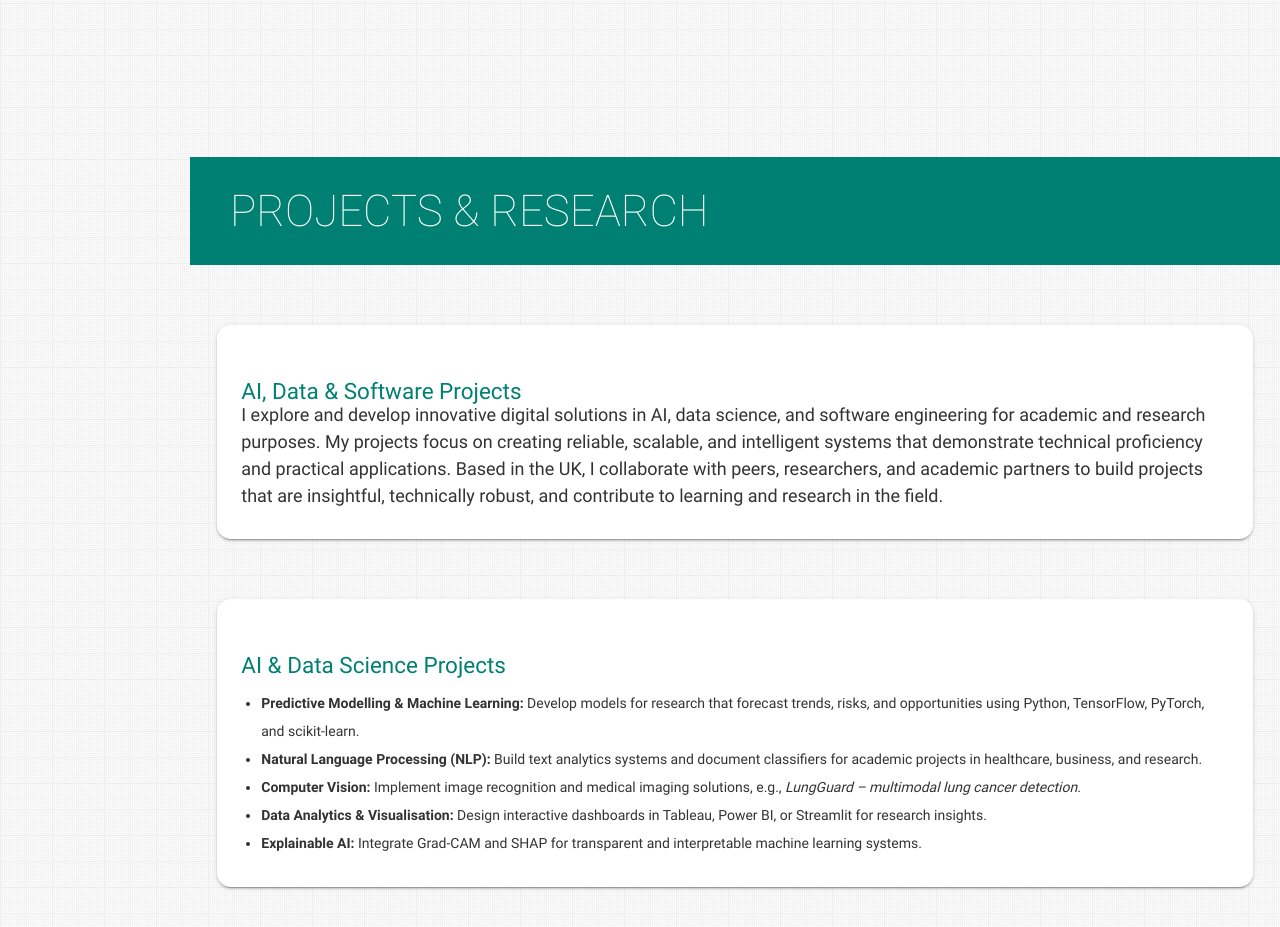
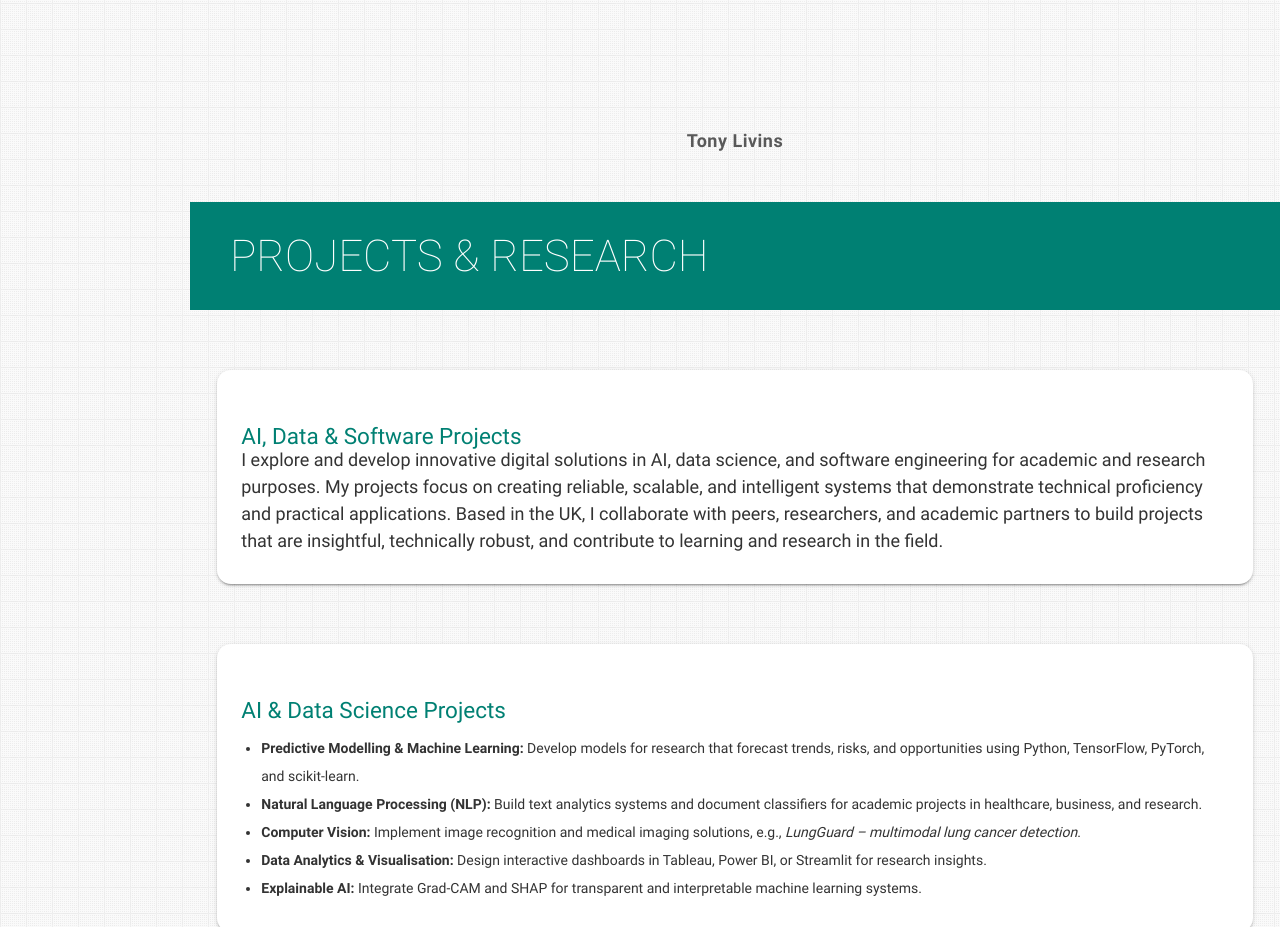
Before and after one commit to tonysolent/tonysolent.github.io, a plain HTML site: page index.html in a window 1280 px wide. Shown: the part 6679-7606 px from the top of the page. Drawn offline with nearby package versions, Linux system fonts and the light colour scheme.

Commit message:
Update index.html

```diff
--- a/index.html
+++ b/index.html
@@ -937,6 +937,16 @@ document.addEventListener('DOMContentLoaded', function () {
   class="signature-image"
 />
 
+<p style="
+  margin-top:6px;
+  font-weight:600;
+  letter-spacing:0.5px;
+  opacity:0.8;
+">
+  Tony Livins
+</p>
+
+
 
 
   </div>
```
